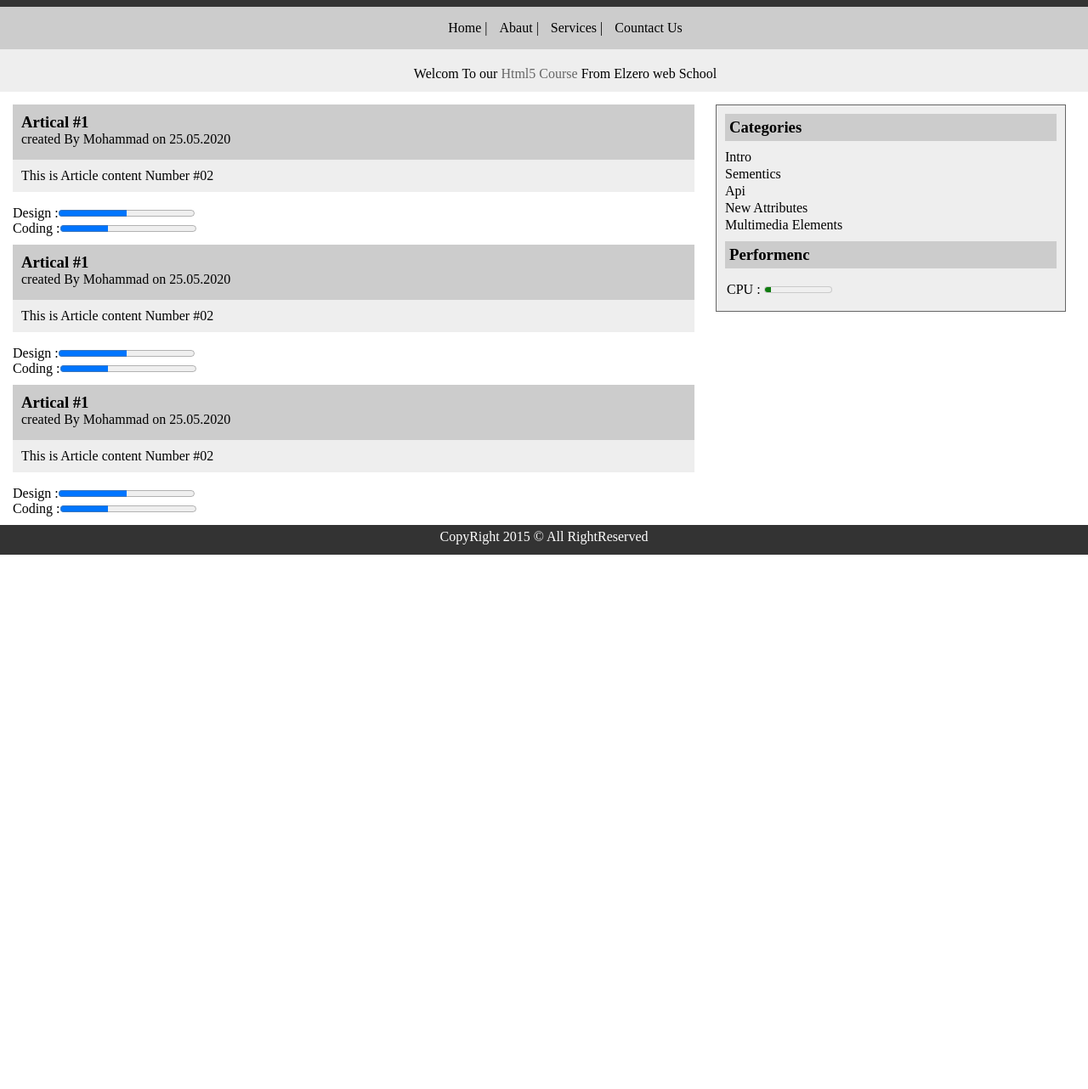
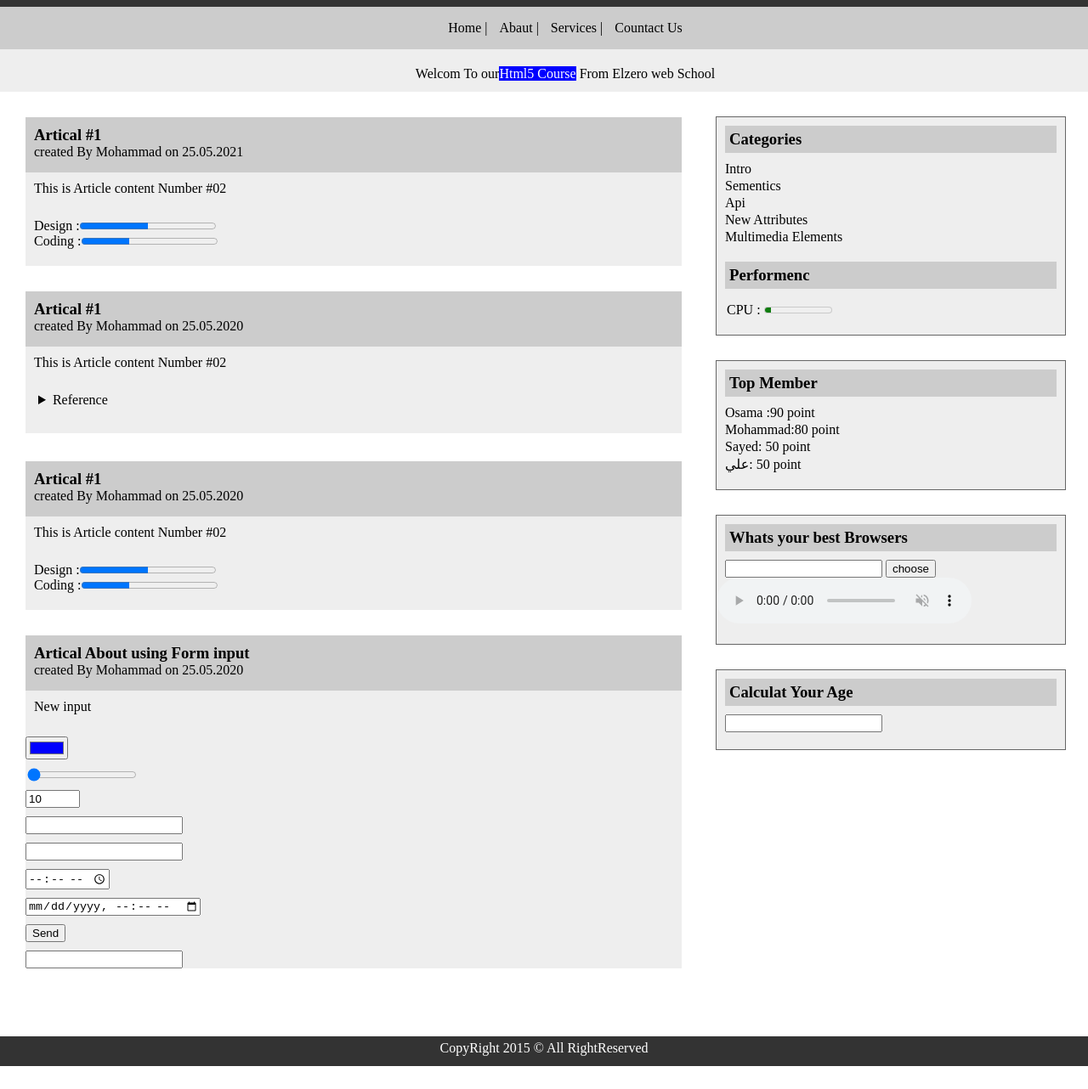
Before and after one commit to mohammadrayya1/The-Project_Css3_Html5, a plain HTML site: page index.html in a window 1280 px wide. Shown: the part 67-1349 px from the top of the page at 85% size. Drawn offline with Linux system fonts and the light colour scheme.

Commit message:
the edit

```diff
--- a/index.html
+++ b/index.html
@@ -36,7 +36,7 @@
         <main>
 
 
-            Welcom To our<span> Html5 Course</span> From Elzero web School
+            Welcom To our<span><mark>Html5 Course</mark></span> From Elzero web School
 
         </main>
 
@@ -48,7 +48,7 @@
         <article>
             <header>
               <h3>  Artical #1</h3>
-              <p> created By Mohammad on 25.05.2020
+              <p> created By Mohammad on<time datetime="2020-05-20"> 25.05.2021</time>
 
             </header>
             <section>
@@ -62,6 +62,11 @@
 
                 </div>
 
+                <dialog open>
+
+                    this is dialog
+
+                </dialog>
 
                </section>
 
@@ -86,9 +91,18 @@
 
 
           <div class="pro">
-                    Design :<progress value="10" max="20"></progress><br>
-                    Coding :<progress value="7" max="20"></progress>
+              <details>
 
+                  <summary> Reference</summary>
+
+                  <ul>
+                      <li>Ref1</li>
+                      <li>Ref2</li>
+                      <li>Ref3</li>
+
+                  </ul>
+
+              </details>
 
                 </div>
           </section>
@@ -111,6 +125,34 @@
 
 
                 </div>
+
+            </section>
+
+
+        </article>
+          <article>
+            <header>
+              <h3> <wbr> Artical About using Form input</h3>
+              <p> created By Mohammad on 25.05.2020
+
+            </header>
+            <section>
+                <p class="p1">New input</p>
+                <form>
+
+                    <input type="color" value="#0000FF">
+                    <input type="range"  max="100" min="10" value="10" step="10">
+                    <input type="number"  max="100" min="10" value="10" step="10">
+                    <input type="email">
+                    <input type="search" name="search">
+                    <input type="time">
+                    <input type="datetime-local">
+                    <input type="submit" value="Send">
+                    <input type="datetime">
+                </form>
+
+
+
 
             </section>
 
@@ -155,9 +197,86 @@
 
               </section>
 
+
           </aside>
 
+          <aside>
 
+
+            <section>
+              <header>
+                  <h3> Top Member</h3>
+              </header>
+
+                <div>
+
+                    <ul>
+                        <li>Osama :90 point</li>
+                        <li> Mohammad:80 point</li>
+                        <li> Sayed: 50 point</li>
+                        <li><bdi> علي</bdi>: 50 point</li>
+
+
+                    </ul>
+                </div>
+
+
+              </section>
+
+
+          </aside>
+
+                 <aside>
+
+
+            <section>
+              <header>
+                  <h3> Whats your best Browsers</h3>
+              </header>
+
+                <form>
+                    <input list="browsers">
+                    <datalist id="browsers">
+                        <option value="Chrome">
+                        <option value="firefox" style="background-color: red">
+                                  <option value="opera">
+                                       <option value="explorer">
+                                            <option value="fier">
+                                                 <option value="sososos">
+
+
+                    </datalist>
+                    <input type="submit" value="choose">
+
+                </form>
+                <audio controls loop muted autoplay preload="auto">
+                    <source src='Lemon Dog MS pt 2.mp3' type="audio/mpeg">
+                    Your Browser is not support
+
+                </audio>
+              </section>
+
+
+          </aside>
+           <aside>
+
+
+               <section>
+                   <header>
+                   <h3> Calculat Your Age</h3>
+                   </header>
+
+                   <form oninput="Result.value= parseInt(Age.value)*365 +' Days'" >
+
+                       <input type="text" name="Age">
+                       <input type="hidden" value="365" name="day">
+                       <output name="Result"> </output>
+
+                   </form>
+              </section>
+
+
+          </aside>
       </div>
         <footer>
 
@@ -165,5 +284,7 @@
 
 
         </footer>
+
+
   </body>
 </html>
--- a/style.css
+++ b/style.css
@@ -13,6 +13,12 @@ body
 .main h1
 {
     margin-top: 10px;
+
+}
+main mark
+{
+    background-color: #00f;
+    color: #fff;
 
 }
 .main
@@ -62,11 +68,38 @@ nav .List li
 }
 article
 {
-    height: 150px;
-    margin: 15px;
+    min-height: 170px;
+    margin: 30px;
 
 }
+article section  div details
+{
+    margin: 10px 0 10px 5px;
 
+}
+article section  div
+{
+    margin-left: 10px;
+    padding-bottom: 20px;
+
+}
+article section dialog
+{
+    background-color: #00f;
+    position: fixed;
+    top: 0;
+    left: 0;
+
+   display: inline-block;
+   margin: 0;
+
+}
+article section
+{
+
+    background-color: #eeeeee;
+
+}
 article header
 {
     height: 45px;
@@ -89,22 +122,47 @@ article header h3, article header p
 
 }
 
+.arti-main .arti article form input
+{
+    display: block;
+    margin-bottom: 10px;
+
+}
 .arti
 {
     width: 65%;
     float: left;
 }
 .arti-main
-{
-
+{    padding-bottom: 50px;
     overflow: hidden;
 }
+
 
 .arti-main aside h3
 {
     background-color: #cccccc;
     margin: 10px;
     padding: 5px;
+
+}
+
+
+
+
+.arti-main aside section form datalist option
+{
+
+    background-color: #00f;
+}
+.arti-main aside section
+{
+    margin-bottom: 20px;
+
+}
+.arti-main aside form
+{
+    margin-left: 10px;
 
 }
  .arti-main aside div p
@@ -127,7 +185,7 @@ article header h3, article header p
 .arti-main aside
 {
 
-    margin-top: 15px;
+    margin-top: 29px;
 
     border: 1px solid #666666;
     float: left;
```
Also changed, not shown: 1 other file.
